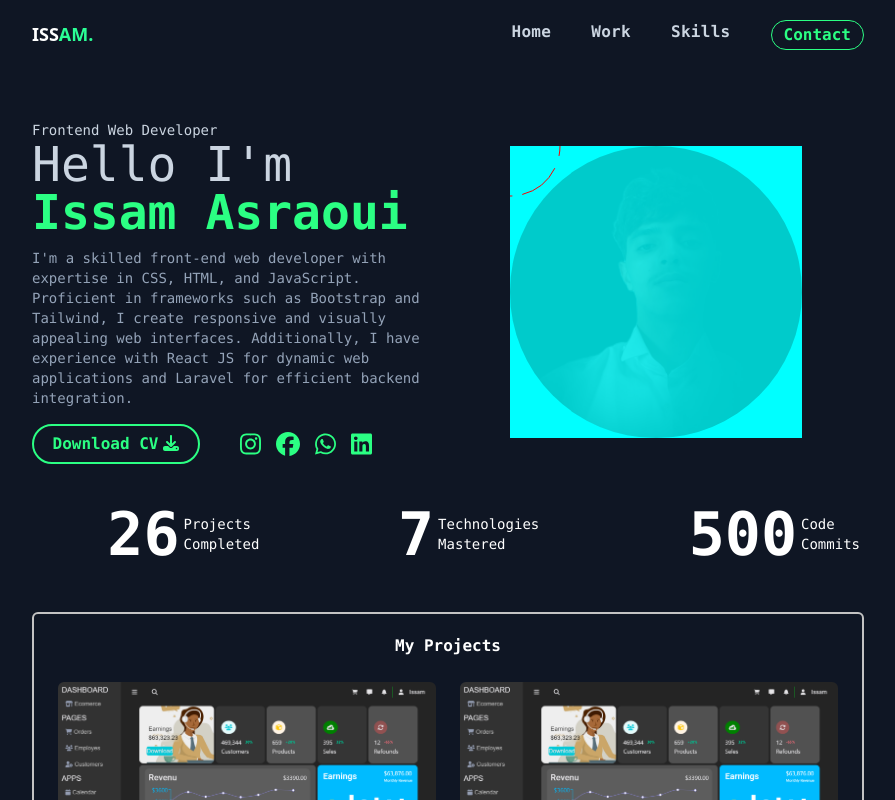
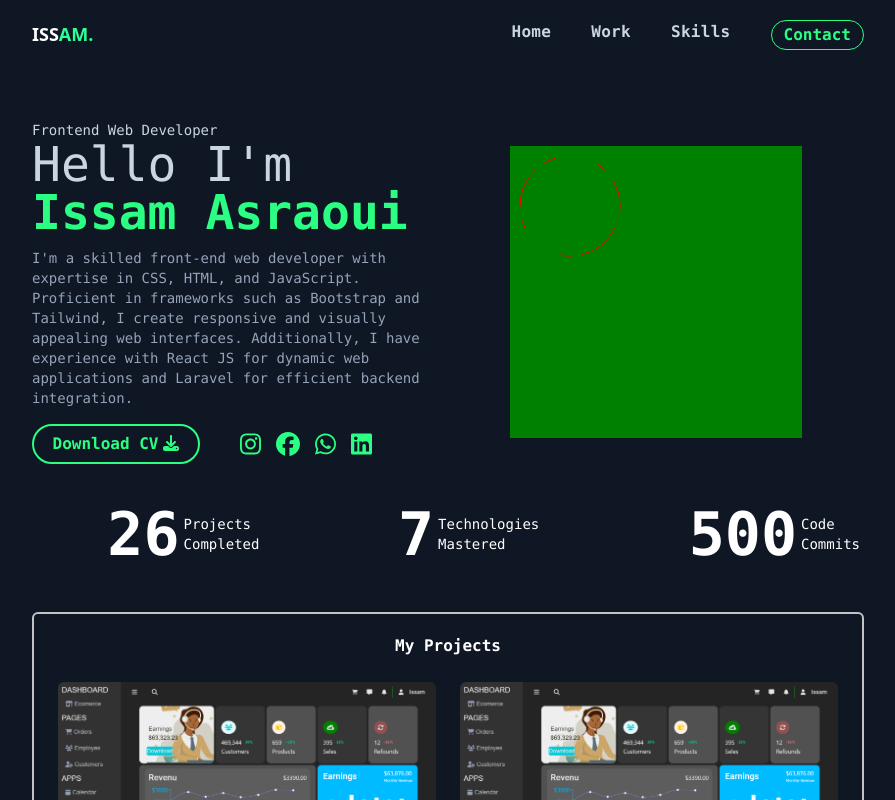
Before and after one commit to issam333/myportfolio, a React (Create React App) app: page / in a window 1280 px wide. Shown: the top 800 px of the page, without its empty margins (192-1087 px from the left). Built offline with nearby package versions, Linux system fonts and the light colour scheme.

Commit message:
demo circle2

```diff
--- a/src/components/home.js
+++ b/src/components/home.js
@@ -115,10 +115,10 @@ export default function home() {
                   opacity:'0.2',
                 }}
               />
-              <svg style={{position:"absolute",height:'100%',width:'100%',}} >
+              <svg style={{position:"absolute",height:'100%',width:'100%',background:'green',}} >
               <circle
-                cx="00"
-                cy="00"
+                cx="60"
+                cy="60"
                 r="50"
                 id="borderCicle"
               ></circle>
```
